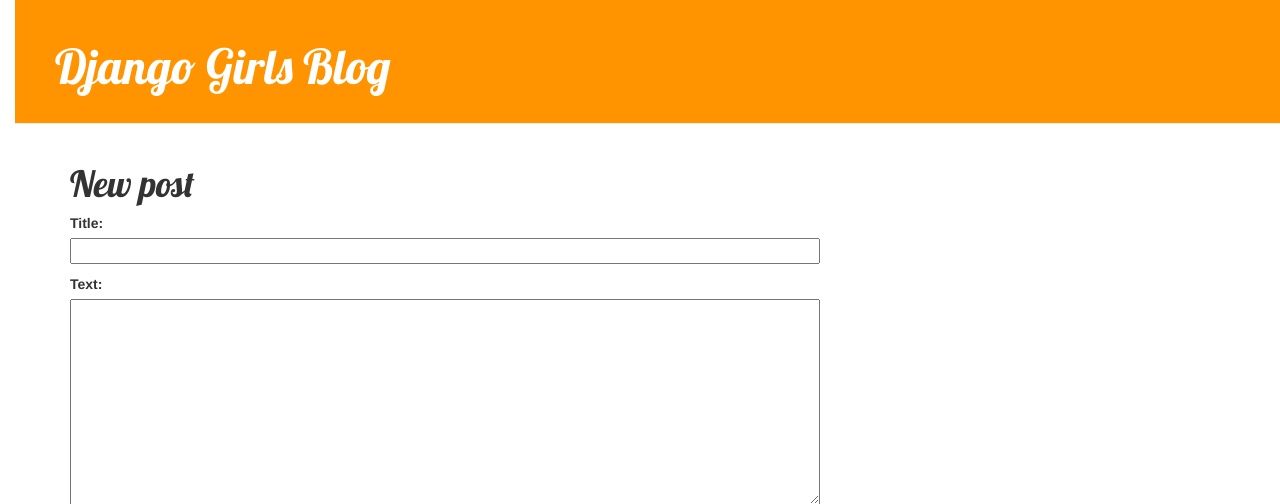
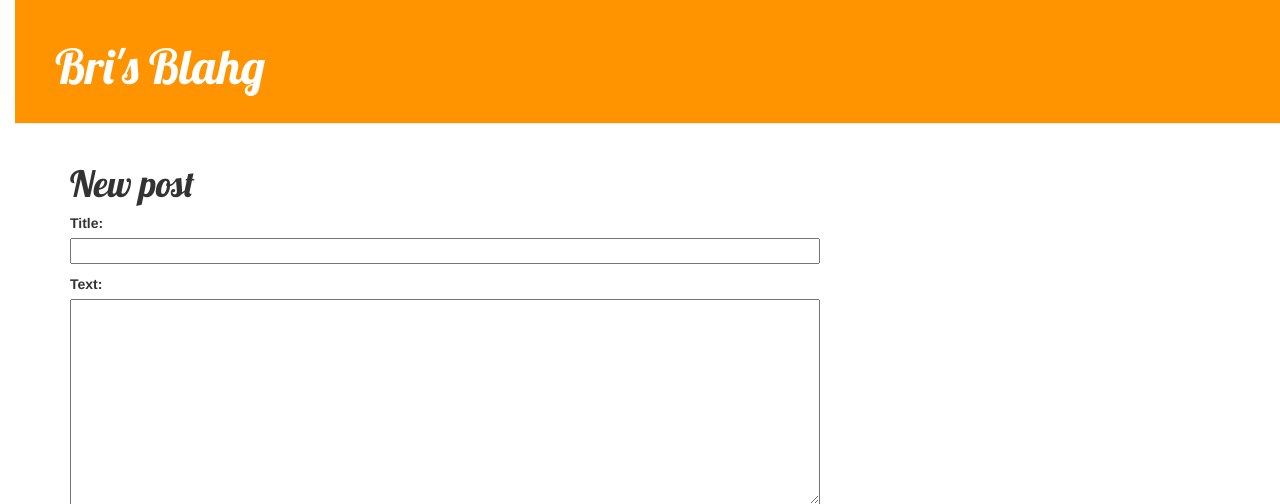
Before and after one commit to bri616/my-first-blog, a Django app: page /post/new/ in a window 1280 px wide. Shown: the top 504 px of the page. Run offline with Django 3.2, Linux system fonts and the light colour scheme; some libraries are stand-ins or nearby versions.

Commit message:
change fonts and colors and such

```diff
--- a/blog/templates/blog/base.html
+++ b/blog/templates/blog/base.html
@@ -1,7 +1,8 @@
 {% load staticfiles %}
 <html>
     <head>
-        <title>Django Girls blog</title>
+        <title>Bri's Blahg</title>
+        <link href='http://fonts.googleapis.com/css?family=Cinzel' rel='stylesheet' type='text/css'>
         <link href="http://fonts.googleapis.com/css?family=Lobster&subset=latin,latin-ext" rel="stylesheet" type="text/css">
         <link rel="stylesheet" href="//maxcdn.bootstrapcdn.com/bootstrap/3.2.0/css/bootstrap.min.css">
         <link rel="stylesheet" href="//maxcdn.bootstrapcdn.com/bootstrap/3.2.0/css/bootstrap-theme.min.css">
@@ -12,7 +13,7 @@
         {% if user.is_authenticated %}
             <a href="{% url "post_new" %}" class="top-menu"><span class="glyphicon glyphicon-plus"></span></a>
         {% endif %}
-        <h1><a href="/">Django Girls Blog</a></h1>
+        <h1><a href="/">Bri's Blahg</a></h1>
     </div>
     <div class="content container">
         <div class="row">
--- a/blog/templates/blog/post_list.html
+++ b/blog/templates/blog/post_list.html
@@ -7,7 +7,7 @@
                 {{ post.published_date }}
             </div>
             <h1><a href="{% url "post_detail" pk=post.pk %}">{{ post.title }}</a></h1>
-            <p>{{ post.text|linebreaks }}</p>
+            <p>{{ post.text|linebreaks|truncatewords:200 }}</p>
         </div>
     {% endfor %}
 {% endblock content %}
```
Also changed, not shown: blog/static/css/blog.css (+3 -7 lines).
